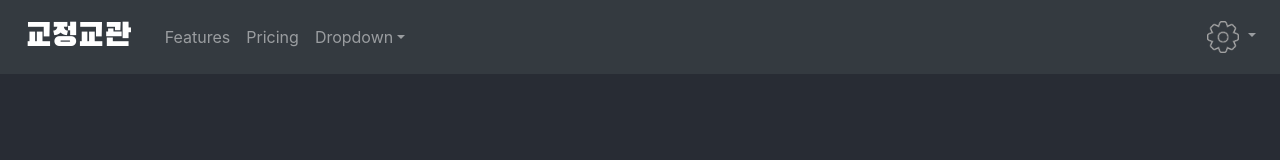
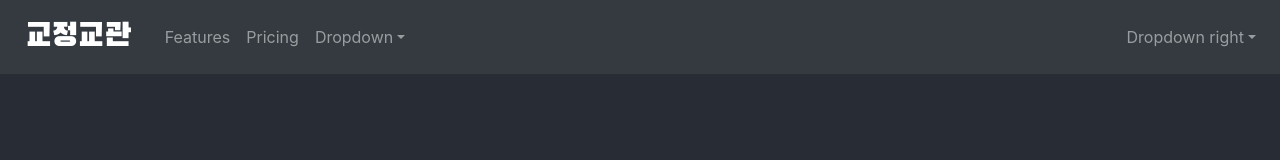
Before and after one commit to DoodlesOnMyFood/PostureDetection, a React (Create React App) app: page / in a window 1280 px wide. Shown: the top 160 px of the page. Built offline with nearby package versions, Linux system fonts and the light colour scheme.

Commit message:
setting dropdown

```diff
--- a/src/AppHeader.js
+++ b/src/AppHeader.js
@@ -27,8 +27,12 @@ function App_Header() {
                 </NavDropdown>
               </Nav>
               <Nav>
-                <NavDropdown title={<Image src={require('./Images/cog(gray).png')} style={ImageIconStyle}/>}
-                id="collasible-nav-dropdown">
+                <NavDropdown
+                  title={<Image src={require('./Images/cog(gray).png')} style={ImageIconStyle}/>}
+                  id="collasible-nav-dropdown"
+                  menuAlign="right"
+                  title="Dropdown right"
+                  id="dropdown-menu-align-right">
                     <NavDropdown.Item href="#action/3.1">Action</NavDropdown.Item>
                     <NavDropdown.Item href="#action/3.2">Another action</NavDropdown.Item>
                     <NavDropdown.Item href="#action/3.3">Something</NavDropdown.Item>
```
